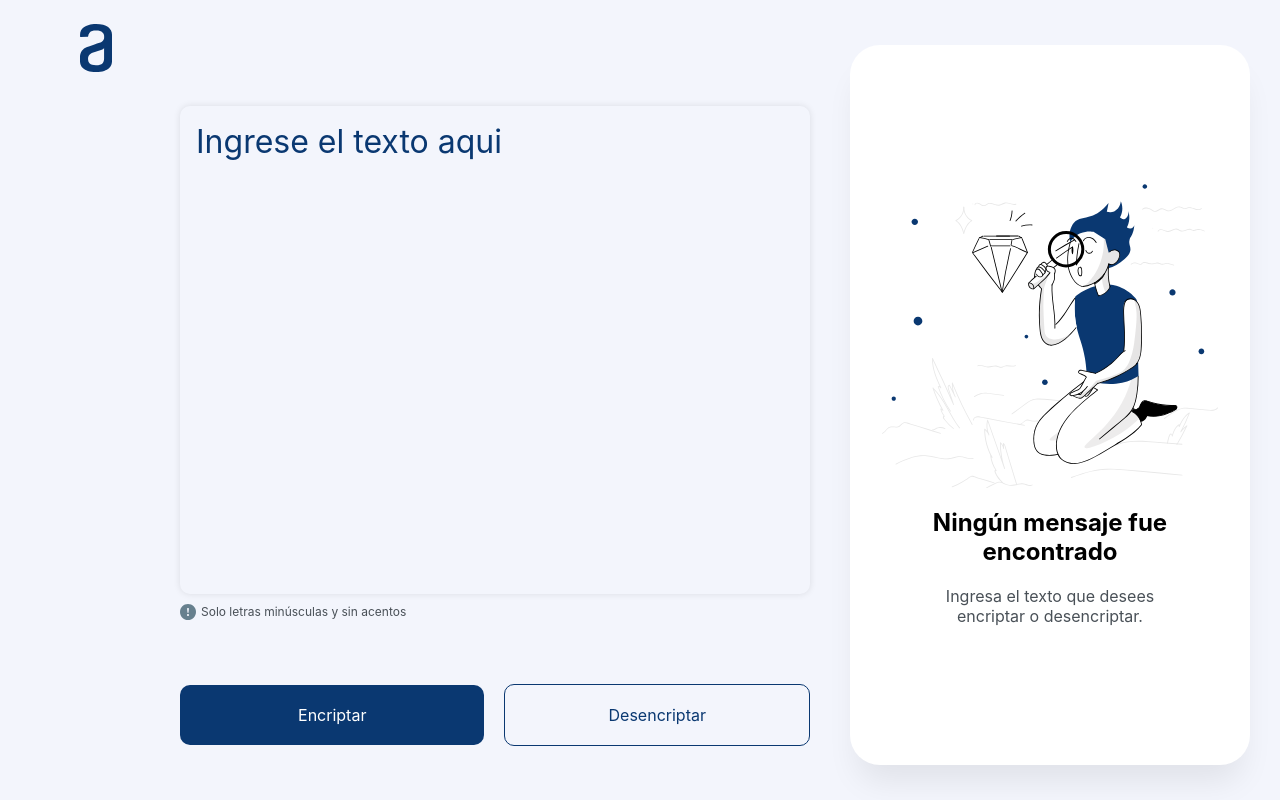
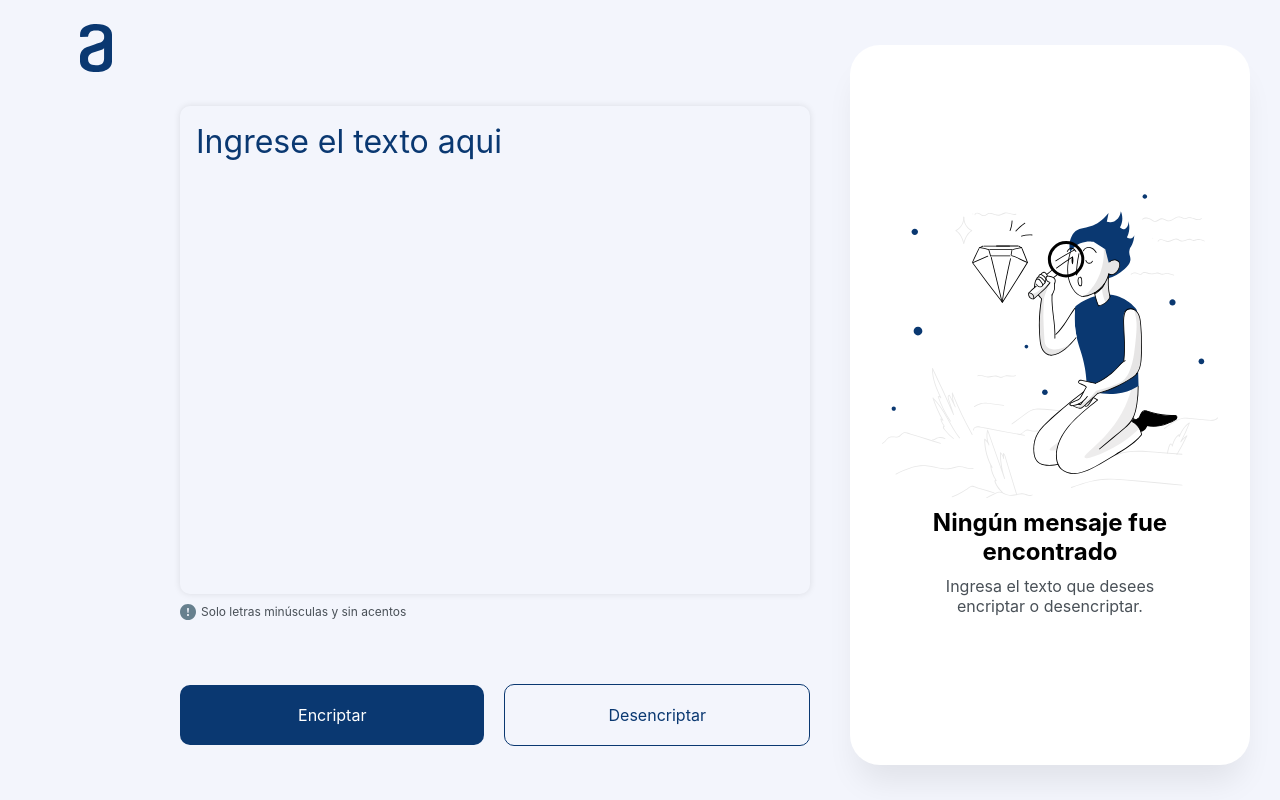
Before and after one commit to g-uriarte/encriptador-alura-g7, a plain HTML site: page index.html in a window 1280 px wide. Drawn offline with Linux system fonts and the light colour scheme; a web font is replaced by a local one.

Commit message:
fixed styles on mobile view

```diff
--- a/src/js/ui.js
+++ b/src/js/ui.js
@@ -55,7 +55,7 @@ const ui = () => {
         resultContainer.style['width'] = '100%';
         resultContainer.style['height'] = '100%';
         resultContainer.style['justify-content'] = 'space-between';
-        resultContainer.style['padding'] = '30px 20px 25px 20px';
+        resultContainer.style['padding'] = '15px 20px 25px 20px';
         resultContainer.style['align-items'] = 'start';
 
         resultContainer.insertAdjacentHTML('beforeend', `<p id='result-text' ></p>`)
--- a/src/styles/app.css
+++ b/src/styles/app.css
@@ -127,7 +127,7 @@
     justify-content: center;
     align-items: center;
     border-radius: 30px;
-    gap: 20px;
+    gap: 10px;
     width: 100%;
     height: 80%;
     box-shadow: 0px 24px 32px -8px rgba(0, 0, 0, 0.08);
@@ -140,7 +140,7 @@
     flex-direction: column;
     justify-content: center;
     align-items: center;
-    gap: 20px;
+    gap: 10px;
 }
 
 #result-text {
```
